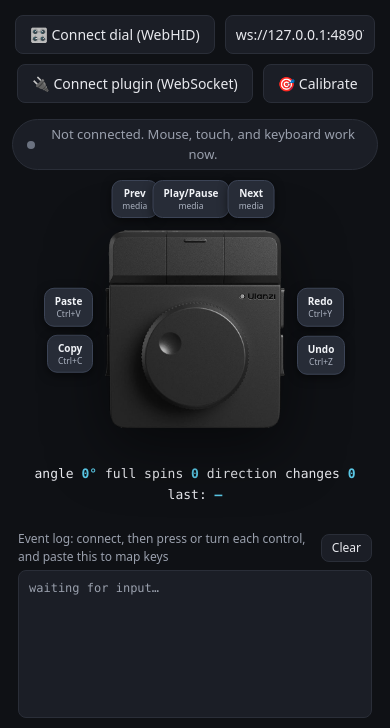
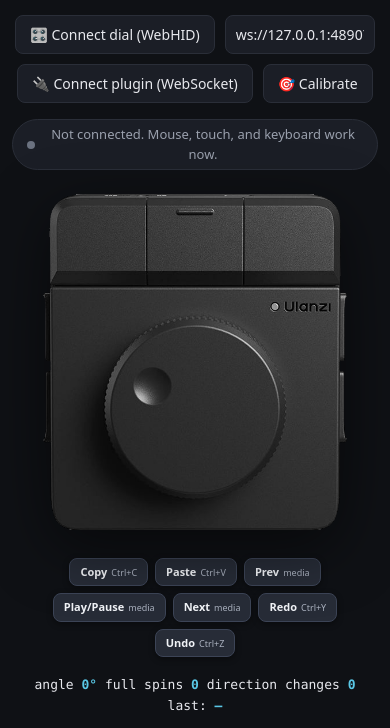
Before and after one commit to brendanwelsh/ulanzi-d100h-homebrew, a plain HTML site: page docs/dial-viewer.html in a window 390 px wide. Shown: the part 93-821 px from the top of the page. Drawn offline with Linux system fonts and the light colour scheme.

Commit message:
fix(viewer): mobile uses a compact legend below the dial (desktop keeps floating labels)
End the mobile label-clipping fight: on <=560px hide the floating labels and
show a wrapped legend chip-row below the dial instead. Desktop keeps the
around-the-dial labels (verified clean).

```diff
--- a/docs/dial-viewer.html
+++ b/docs/dial-viewer.html
@@ -49,6 +49,9 @@
   .dlabel.T { bottom:calc(100% + 12px); transform:translateX(-50%); }  /* fully above the dial */
   .dlabel .fn { font-size:11px; font-weight:600; color:#f1f3f7; }
   .dlabel .kb { font-size:9px; font-weight:500; color:#aab1bf; }
+  #legend { display:none; flex-wrap:wrap; gap:7px; justify-content:center; max-width:94vw; margin:2px auto 18px; }
+  #legend .lg { background:#272c37; border:1px solid #3c4456; border-radius:8px; padding:5px 10px; font-size:11px; font-weight:600; color:#f1f3f7; box-shadow:0 2px 6px rgba(0,0,0,.4); }
+  #legend .lg i { color:#aab1bf; font-style:normal; font-weight:500; font-size:9px; margin-left:4px; }
   #hud { text-align:center; color:var(--ink); font:13px/1.6 ui-monospace,Menlo,Consolas,monospace; margin:2px 12px 24px; }
   #hud b { color:var(--accent); font-weight:600; }
   .panel { max-width:560px; margin:6px auto 12px; padding:0 18px; }
@@ -60,15 +63,16 @@
   footer code { background:var(--chip); padding:1px 5px; border-radius:4px; }
   a { color:var(--accent); }
   @media (max-width:560px){
-    .dial-device { max-width:46vw; }
-    .dlabel { padding:7px 10px; }
-    .dlabel .fn { font-size:10px; } .dlabel .kb { font-size:8.5px; }
+    .stage { padding:22px 12px 26px; }
+    .dial-device { max-width:78vw; }
+    .dlabel { display:none; }   /* floating labels are desktop-only */
+    #legend { display:flex; }   /* mobile shows a compact legend below the dial */
     input.url { width:150px; }
   }
 </style>
 </head>
 <body>
-<div style="position:fixed; bottom:5px; right:8px; font:11px/1 ui-monospace,Menlo,Consolas,monospace; color:#4a5161; z-index:9;">build 12</div>
+<div style="position:fixed; bottom:5px; right:8px; font:11px/1 ui-monospace,Menlo,Consolas,monospace; color:#4a5161; z-index:9;">build 13</div>
 <header>
   <h1>Ulanzi D100H, interactive dial</h1>
   <p>Drag the knob to spin. Tap a key or press <b>1&ndash;7</b>. <b>Connect</b> the real dial, or <b>Calibrate</b> to learn its codes.</p>
@@ -91,6 +95,8 @@
 </div>
 
 <div class="stage"><div class="dial-device" id="device"></div></div>
+
+<div id="legend"></div>
 
 <div id="hud"></div>
 
@@ -164,6 +170,7 @@ KEYS.forEach((k,i)=>{
   if(k.side==='T') lab.style.left=k.cx+'%'; else lab.style.top=k.cy+'%';
   device.append(lab);
 });
+document.getElementById('legend').innerHTML = KEYS.map(k=>`<span class="lg">${k.label}<i>${k.sub}</i></span>`).join('');
 
 // knob: rotary drag (mouse + touch); tap = press
 let drag=false, lastA=0, cx0=0, cy0=0, moved=false;
```
